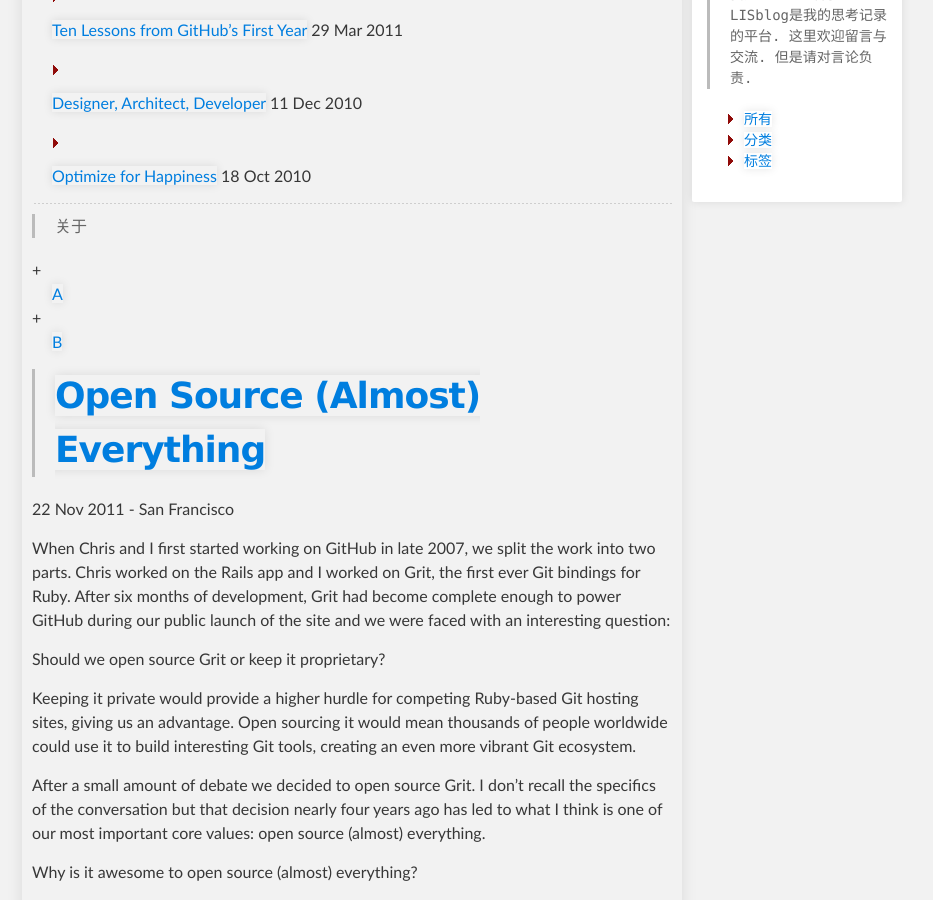
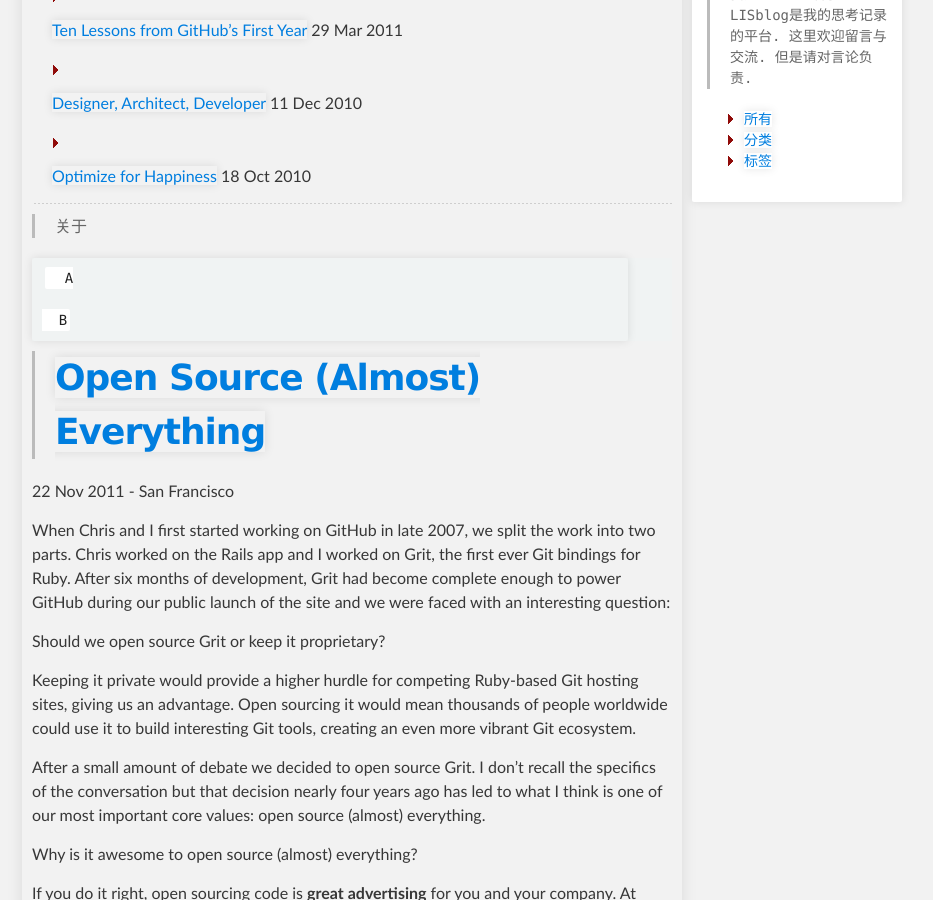
Before and after one commit to tonlog/tonlog.github.io, a Jekyll site: the page built from index.md, in a window 1280 px wide and 900 px high, scrolled down 540 px. Shown: the whole window, without its empty margins (234-1167 px from the left). Built offline with Jekyll 4.4.1, drawn with Linux system fonts in a browser that asks for light colours; Markdown is read by kramdown in place of the engine named in the settings.

Commit message:
Update index.md

```diff
--- a/index.md
+++ b/index.md
@@ -16,11 +16,9 @@
 <hr/>
  {% if post.tags.size > 0 %}
 > 关于
-  <ul>
     {% for tag in post.tags %}
-+ <li style="list-style:none;width:10px;"><a href="/tag.html#{{ tag }}">{{ tag }}</a></li>
+      {{ tag }}
     {% endfor %}
-  </ul>
   {% else %}
 > 我的LISt:
   {% endif %}
```
